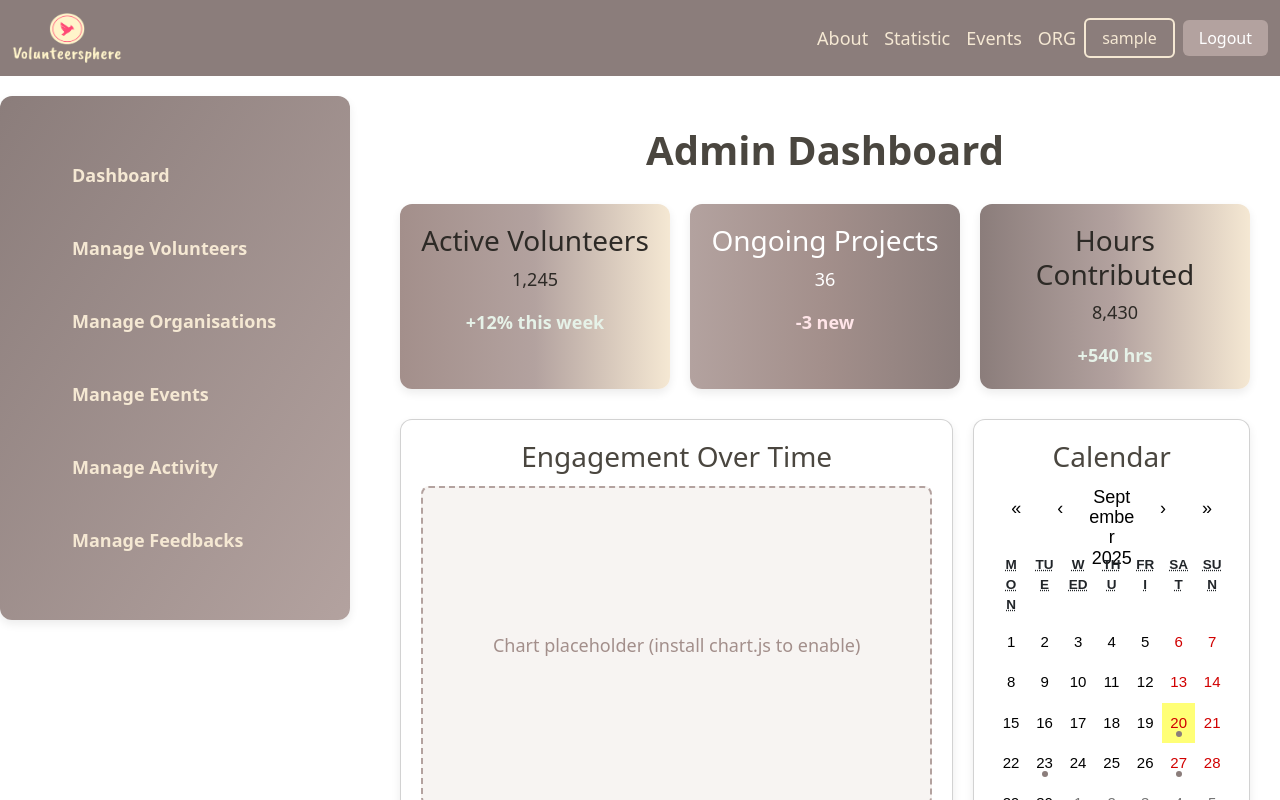
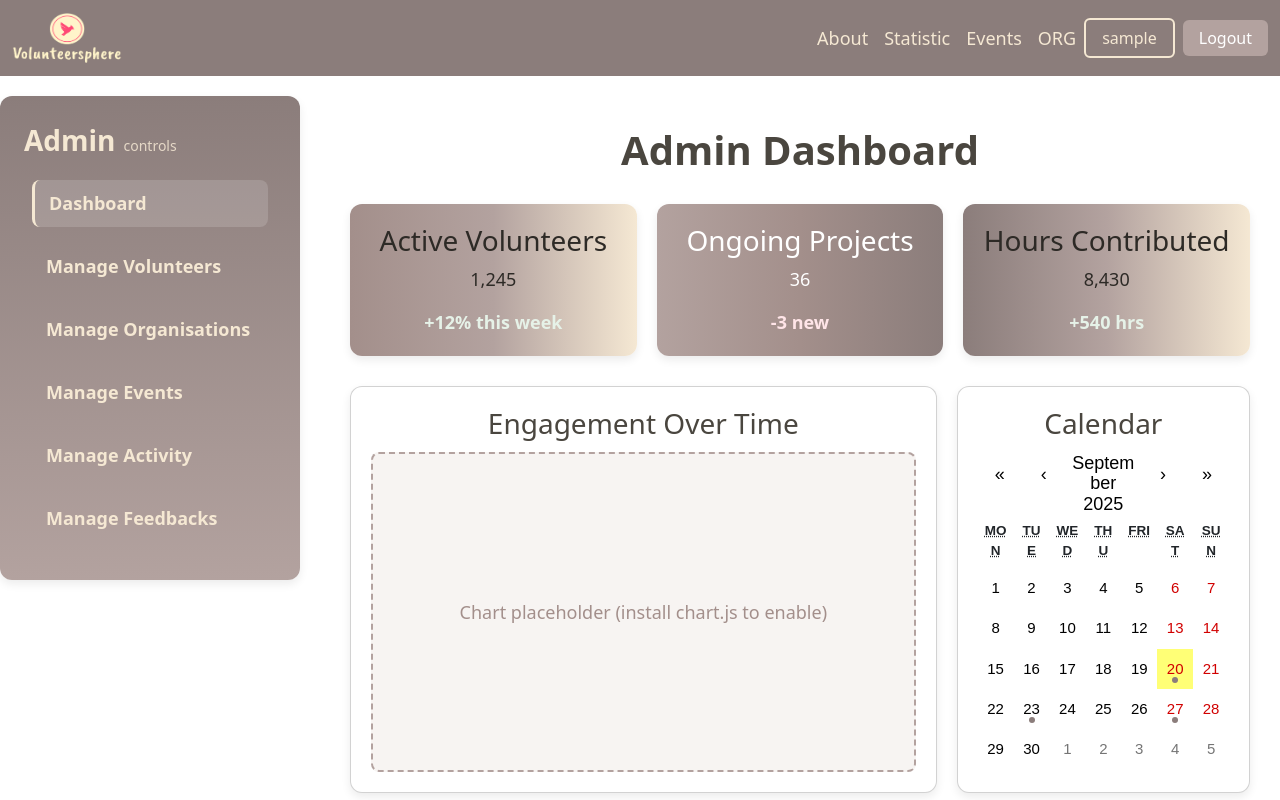
Before and after one commit to otiliamadalina/volunteer-platform-java-springboot, a React (Create React App) app in the folder frontend/: page /adminDashboard in a window 1280 px wide. Shown: the top 800 px of the page. Built offline with nearby package versions, Linux system fonts and the light colour scheme; sample sign-in values are in the browser's storage.

Commit message:
feat: add persistent left panel with active state

```diff
--- a/frontend/src/App.js
+++ b/frontend/src/App.js
@@ -10,6 +10,7 @@ import RegisterAsVolunteer from "./pages/auth/registerAsVolunteer";
 import RegisterAsOrg from "./pages/auth/registerAsOrg";
 import Login from "./pages/auth/login";
 import AdminDashboard from "./pages/admin/adminDashboard";
+import AdminLayout from "./pages/admin/adminLayout";
 import ManageVolunteers from "./pages/admin/manageVolunteers";
 import ManageOrganisations from "./pages/admin/manageOrganisations";
 import ManageEvents from "./pages/admin/manageEvents";
@@ -39,21 +40,21 @@ function App() {
                     {/*<Route path="/volunteerDashboard" element={<VolunteerDashboard />} />*/}
                     {/*<Route path="/organisationDashboard" element={<OrganisationDashboard />} />*/}
 
-                    {/*<Route path="/adminDashboard" element={<AdminDashboard/>}/>*/}
-                    <Route path="/adminDashboard/manageVolunteers" element={<ManageVolunteers/>}/>
-                    <Route path="/adminDashboard/manageOrganisations" element={<ManageOrganisations/>}/>
-                    <Route path="/adminDashboard/manageEvents" element={<ManageEvents/>}/>
-                    <Route path="/adminDashboard/manageActivity" element={<ManageActivity/>}/>
-                    <Route path="/adminDashboard/manageFeedbacks" element={<ManageFeedbacks/>}/>
-
                     <Route
                         path="/adminDashboard"
                         element={
                             <ProtectedRoute allowedRole="ADMIN">
-                                <AdminDashboard/>
+                                <AdminLayout/>
                             </ProtectedRoute>
                         }
-                    />
+                    >
+                        <Route index element={<AdminDashboard />} />
+                        <Route path="manageVolunteers" element={<ManageVolunteers/>} />
+                        <Route path="manageOrganisations" element={<ManageOrganisations/>} />
+                        <Route path="manageEvents" element={<ManageEvents/>} />
+                        <Route path="manageActivity" element={<ManageActivity/>} />
+                        <Route path="manageFeedbacks" element={<ManageFeedbacks/>} />
+                    </Route>
 
                     <Route
                         path="/volunteerDashboard"
--- a/frontend/src/pages/admin/admin-left-panel.js
+++ b/frontend/src/pages/admin/admin-left-panel.js
@@ -1,5 +1,5 @@
 import React from "react";
-import { Link } from "react-router-dom";
+import { NavLink } from "react-router-dom";
 import "../../styles/admin.css";
 import "../../styles/main.css";
 
@@ -7,13 +7,29 @@ export default function AdminLeftPanel() {
 
     return (
         <div className="left-panel">
+            <div className="left-panel-header">
+                <h2>Admin</h2>
+                <span className="left-panel-sub">controls</span>
+            </div>
             <ul className="menu">
-                <li><Link to="/adminDashboard">Dashboard</Link></li>
-                <li><Link to="/adminDashboard/manageVolunteers">Manage Volunteers</Link></li>
-                <li><Link to="/adminDashboard/manageOrganisations">Manage Organisations</Link></li>
-                <li><Link to="/adminDashboard/manageEvents">Manage Events</Link></li>
-                <li><Link to="/adminDashboard/manageActivity">Manage Activity</Link></li>
-                <li><Link to="/adminDashboard/manageFeedbacks">Manage Feedbacks</Link></li>
+                <li>
+                    <NavLink to="/adminDashboard" className={({ isActive }) => isActive ? "active" : undefined}>Dashboard</NavLink>
+                </li>
+                <li>
+                    <NavLink to="/adminDashboard/manageVolunteers" className={({ isActive }) => isActive ? "active" : undefined}>Manage Volunteers</NavLink>
+                </li>
+                <li>
+                    <NavLink to="/adminDashboard/manageOrganisations" className={({ isActive }) => isActive ? "active" : undefined}>Manage Organisations</NavLink>
+                </li>
+                <li>
+                    <NavLink to="/adminDashboard/manageEvents" className={({ isActive }) => isActive ? "active" : undefined}>Manage Events</NavLink>
+                </li>
+                <li>
+                    <NavLink to="/adminDashboard/manageActivity" className={({ isActive }) => isActive ? "active" : undefined}>Manage Activity</NavLink>
+                </li>
+                <li>
+                    <NavLink to="/adminDashboard/manageFeedbacks" className={({ isActive }) => isActive ? "active" : undefined}>Manage Feedbacks</NavLink>
+                </li>
             </ul>
         </div>
 
--- a/frontend/src/pages/admin/adminDashboard.js
+++ b/frontend/src/pages/admin/adminDashboard.js
@@ -1,18 +1,12 @@
 import React from "react";
 import Calendar from "react-calendar";
 import "react-calendar/dist/Calendar.css";
-import AdminLeftPanel from "./admin-left-panel";
-import "../../styles/admin.css"
-import "../../styles/main.css"
+import "../../styles/admin.css";
+import "../../styles/main.css";
 
 export default function AdminDashboard() {
-
     return (
-        <div className="dashboard-wrapper">
-            <AdminLeftPanel />
-
-
-            <main className="dashboard-main">
+            <>
                 <h1>Admin Dashboard</h1>
 
                 <div className="stats-container">
@@ -80,7 +74,6 @@ export default function AdminDashboard() {
                         </div>
                     </div>
                 </section>
-            </main>
-        </div>
+            </>
     );
 }
--- /dev/null
+++ b/frontend/src/pages/admin/adminLayout.js
@@ -0,0 +1,16 @@
+import React from "react";
+import { Outlet } from "react-router-dom";
+import AdminLeftPanel from "./admin-left-panel";
+import "../../styles/admin.css";
+import "../../styles/main.css";
+
+export default function AdminLayout() {
+    return (
+        <div className="dashboard-wrapper">
+            <AdminLeftPanel />
+            <div className="dashboard-main">
+                <Outlet />
+            </div>
+        </div>
+    );
+}
--- a/frontend/src/styles/admin.css
+++ b/frontend/src/styles/admin.css
@@ -1,13 +1,34 @@
 .left-panel {
-    width: 350px;
-    background: linear-gradient(to bottom right, var(--color-primary), var(--color-accent));
+    width: 300px;
+    background: linear-gradient(180deg, var(--color-primary) 0%, var(--color-accent) 100%);
     color: var(--color-cream);
-    padding: 40px;
+    padding: 28px 24px;
     text-align: left;
     box-shadow: var(--shadow-1);
     margin-left: 0;
     margin-right: 20px;
     border-radius: var(--radius-md);
+    position: sticky;
+    top: 20px;
+    height: fit-content;
+}
+
+.left-panel-header {
+    display: flex;
+    align-items: baseline;
+    gap: 8px;
+    margin-bottom: 16px;
+}
+
+.left-panel-header h2 {
+    color: var(--color-cream);
+    font-size: 28px;
+    margin: 0;
+}
+
+.left-panel-sub {
+    color: rgba(245, 232, 211, 0.85);
+    font-size: 14px;
 }
 
 .menu {
@@ -18,12 +39,12 @@
 }
 
 .menu li {
-    margin: 6px 0;
+    margin: 4px 0;
     font-weight: 600;
-    padding: 10px 16px;
+    padding: 6px 8px;
     background-color: transparent;
-    border-radius: 8px;
-    transition: all 0.3s ease;
+    border-radius: var(--radius-sm);
+    transition: all 0.25s ease;
     white-space: nowrap;
     overflow: hidden;
     text-overflow: ellipsis;
@@ -34,14 +55,19 @@
     color: var(--color-cream);
     text-decoration: none;
     display: block;
-    padding: 10px 16px;
+    padding: 10px 14px;
     border-radius: var(--radius-sm);
-    transition: all 0.3s ease;
+    transition: all 0.2s ease;
 }
 
 .menu li a:hover {
-    transform: scale(1.05);
-    filter: drop-shadow(0 0 6px var(--color-primary)) brightness(1.15);
+    background: rgba(255, 255, 255, 0.08);
+    transform: translateX(4px);
+}
+
+.menu li a.active {
+    background: rgba(255, 255, 255, 0.15);
+    border-left: 3px solid var(--color-cream);
 }
 
 
@@ -179,6 +205,7 @@
         grid-template-columns: 1fr;
     }
     .left-panel {
-        width: 280px;
+        width: 100%;
+        position: static;
     }
 }
```
